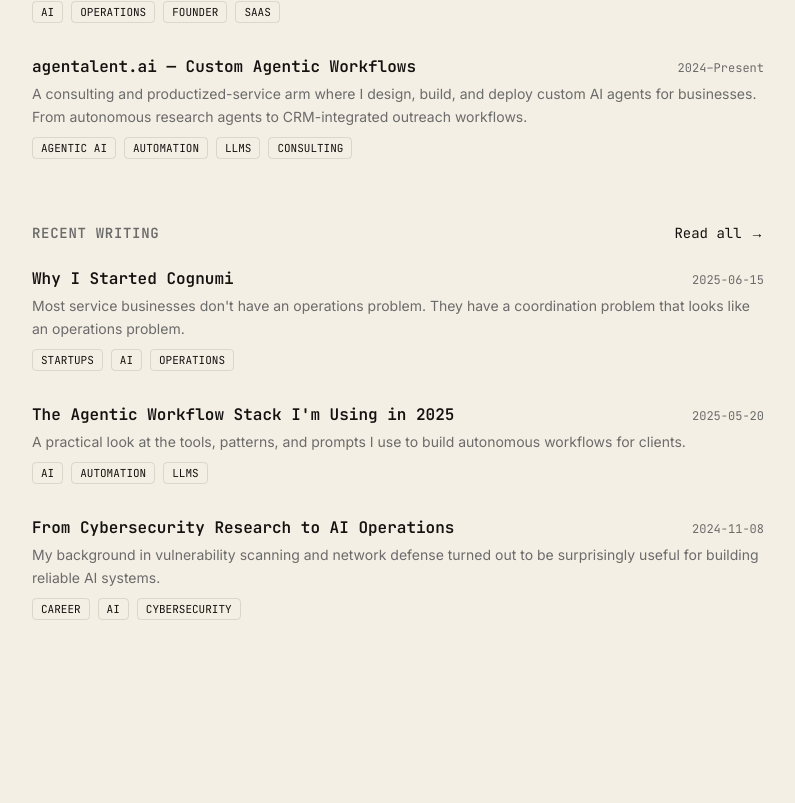
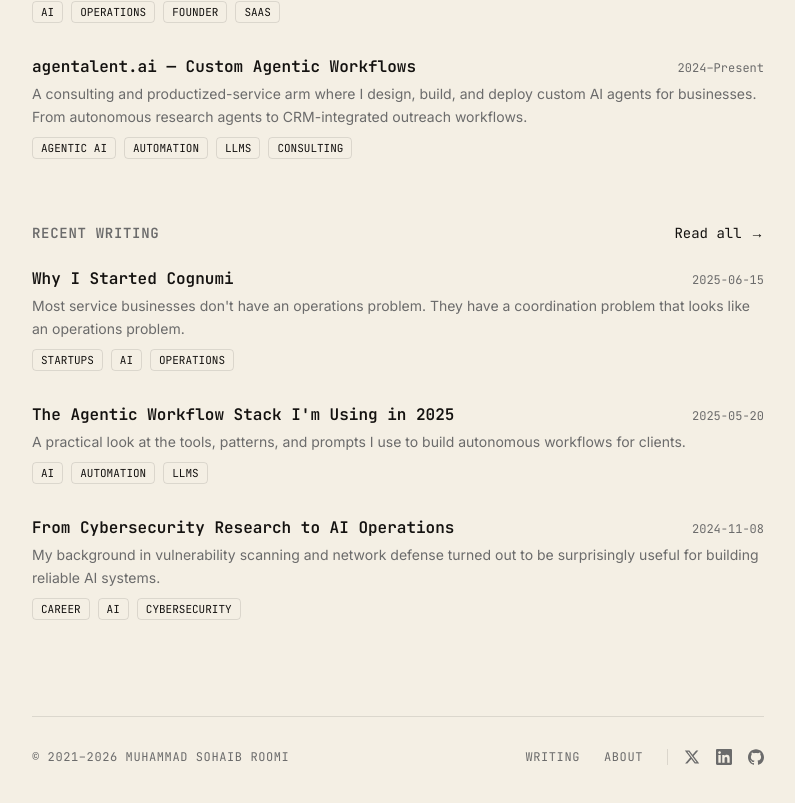
Before and after one commit to rumi7911/portfolio, a Next.js app: page / in a window 1280 px wide. Shown: the part 637-1440 px from the top of the page, without its empty margins (242-1037 px from the left). Before the commit the page ends 1353 px from the top, so only its background shows below. Built offline with nearby package versions, Linux system fonts and the light colour scheme.

Commit message:
feat: add footer across all pages

```diff
--- a/app/layout.tsx
+++ b/app/layout.tsx
@@ -2,6 +2,7 @@
 import { Inter, JetBrains_Mono } from 'next/font/google';
 import './globals.css';
 import { Nav } from '@/components/Nav';
+import { Footer } from '@/components/Footer';
 import { ThemeProvider } from '@/components/ThemeProvider';
 
 const inter = Inter({
@@ -48,6 +49,7 @@
           <div className="mx-auto max-w-content px-6 pb-24 pt-9">
             <Nav />
             <main>{children}</main>
+            <Footer />
           </div>
         </ThemeProvider>
       </body>
--- /dev/null
+++ b/components/Footer.tsx
@@ -0,0 +1,82 @@
+import Link from 'next/link';
+
+const socialLinks = [
+  {
+    label: 'Twitter',
+    href: 'https://x.com/Sohaibroomiii',
+    icon: (
+      <svg
+        viewBox="0 0 24 24"
+        fill="currentColor"
+        className="w-4 h-4"
+        aria-hidden="true"
+      >
+        <path d="M18.244 2.25h3.308l-7.227 8.26 8.502 11.24H16.17l-5.214-6.817L4.99 21.75H1.68l7.73-8.835L1.254 2.25H8.08l4.713 6.231zm-1.161 17.52h1.833L7.084 4.126H5.117z" />
+      </svg>
+    ),
+  },
+  {
+    label: 'LinkedIn',
+    href: 'https://www.linkedin.com/in/muhammad-sohaib-roomi/',
+    icon: (
+      <svg
+        viewBox="0 0 24 24"
+        fill="currentColor"
+        className="w-4 h-4"
+        aria-hidden="true"
+      >
+        <path d="M20.447 20.452h-3.554v-5.569c0-1.328-.027-3.037-1.852-3.037-1.853 0-2.136 1.445-2.136 2.939v5.667H9.351V9h3.414v1.561h.046c.477-.9 1.637-1.85 3.37-1.85 3.601 0 4.267 2.37 4.267 5.455v6.286zM5.337 7.433c-1.144 0-2.063-.926-2.063-2.065 0-1.138.92-2.063 2.063-2.063 1.14 0 2.064.925 2.064 2.063 0 1.139-.925 2.065-2.064 2.065zm1.782 13.019H3.555V9h3.564v11.452zM22.225 0H1.771C.792 0 0 .774 0 1.729v20.542C0 23.227.792 24 1.771 24h20.451C23.2 24 24 23.227 24 22.271V1.729C24 .774 23.2 0 22.222 0h.003z" />
+      </svg>
+    ),
+  },
+  {
+    label: 'GitHub',
+    href: 'https://github.com/rumi7911',
+    icon: (
+      <svg
+        viewBox="0 0 24 24"
+        fill="currentColor"
+        className="w-4 h-4"
+        aria-hidden="true"
+      >
+        <path d="M12 .297c-6.63 0-12 5.373-12 12 0 5.303 3.438 9.8 8.205 11.385.6.113.82-.258.82-.577 0-.285-.01-1.04-.015-2.04-3.338.724-4.042-1.61-4.042-1.61C4.422 18.07 3.633 17.7 3.633 17.7c-1.087-.744.084-.729.084-.729 1.205.084 1.838 1.236 1.838 1.236 1.07 1.835 2.809 1.305 3.495.998.108-.776.419-1.305.762-1.605-2.665-.3-5.466-1.332-5.466-5.93 0-1.31.465-2.38 1.235-3.22-.135-.303-.54-1.523.105-3.176 0 0 1.005-.322 3.3 1.23.96-.267 1.98-.399 3-.405 1.02.006 2.04.138 3 .405 2.28-1.552 3.285-1.23 3.285-1.23.645 1.653.24 2.873.12 3.176.765.84 1.23 1.91 1.23 3.22 0 4.61-2.805 5.625-5.475 5.92.42.36.81 1.096.81 2.22 0 1.606-.015 2.896-.015 3.286 0 .315.21.69.825.57C20.565 22.092 24 17.592 24 12.297c0-6.627-5.373-12-12-12" />
+      </svg>
+    ),
+  },
+];
+
+export function Footer() {
+  const currentYear = new Date().getFullYear();
+
+  return (
+    <footer className="mt-24 pt-8 border-t flex flex-col sm:flex-row items-center justify-between gap-6 text-xs text-muted uppercase tracking-wider" style={{ borderColor: 'var(--border)' }}>
+      <p className="font-mono">
+        © 2021–{currentYear} Muhammad Sohaib Roomi
+      </p>
+
+      <div className="flex items-center gap-6">
+        <Link href="/blog" className="font-mono hover:text-link transition-colors">
+          Writing
+        </Link>
+        <Link href="/about" className="font-mono hover:text-link transition-colors">
+          About
+        </Link>
+
+        <div className="flex items-center gap-4 pl-4 border-l" style={{ borderColor: 'var(--border)' }}>
+          {socialLinks.map((link) => (
+            <a
+              key={link.label}
+              href={link.href}
+              target="_blank"
+              rel="noopener noreferrer"
+              aria-label={link.label}
+              className="hover:text-link transition-colors"
+            >
+              {link.icon}
+            </a>
+          ))}
+        </div>
+      </div>
+    </footer>
+  );
+}
```
